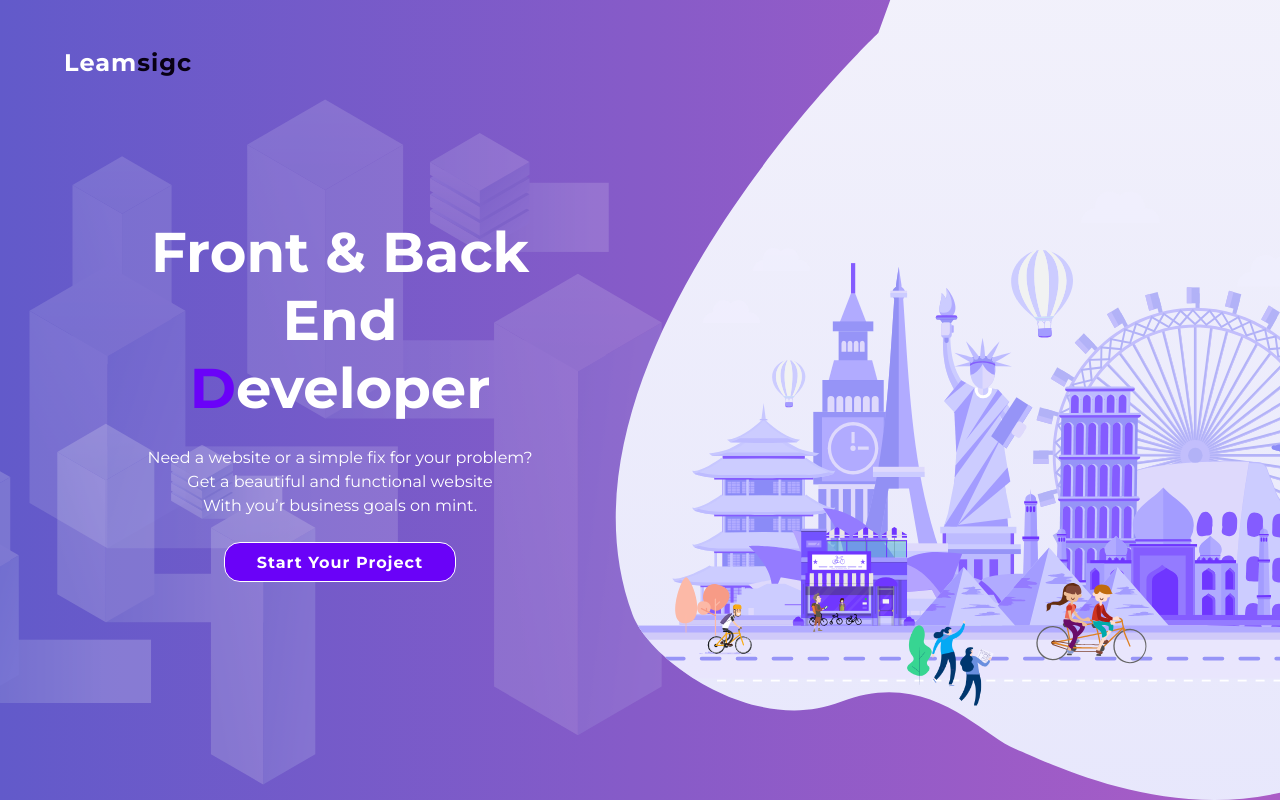
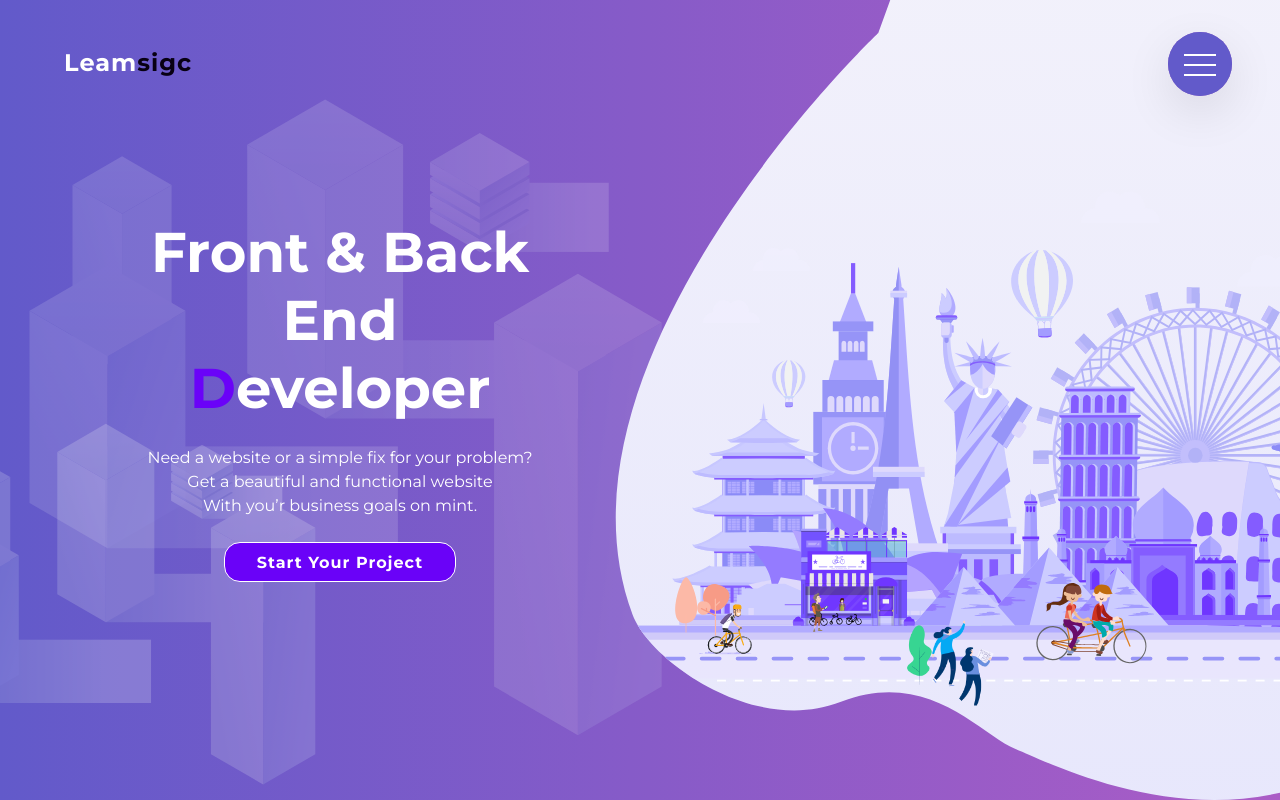
Before and after one commit to leamsigc/leamsigc-react-portfolio, a React (Vite) app: page / in a window 1280 px wide. Built offline with nearby package versions, Linux system fonts and the light colour scheme.

Commit message:
having problems to toggle menu

```diff
--- a/src/components/App.js
+++ b/src/components/App.js
@@ -1,11 +1,24 @@
 import React, { Component } from 'react';
 import Header from './Header';
 export default class App extends Component {
+	constructor() {
+		super();
+		this.state = {
+			menuState: 'close'
+		};
+		this.toggleMenu.bind(this);
+	}
+
+	toggleMenu(menustate) {
+		console.log(menustate);
+		this.setState({
+			menuState: menustate
+		});
+	}
 	render() {
 		return (
 			<div>
-				<Header />
-
+				<Header menuToggler={this.toggleMenu} />
 			</div>
 		);
 	}
--- a/src/components/Header.js
+++ b/src/components/Header.js
@@ -1,12 +1,19 @@
-import React from 'react';
+import React, { useState } from 'react';
+
 import headerBackgroundimg from '../images/leamsigcHomeBG.svg';
 export default function Header() {
+	const [menuState] = useState(0);
+
 	return (
 		<div style={HeaderContainerStyle}>
 			<header style={headerStyle}>
 				<div className="logo__container">
 					Leam<span className="dark-letters">sigc</span>
 				</div>
+				<div className="toggle__container" onClick={() => prop.menuToggler('open', this)}>
+					<span className="menu__bar" />
+				</div>
+				<div className={`nav__background `} />
 				<div className="container">
 					<h1 className="title">
 						Front & Back
--- a/src/sass/Components/Header.sass
+++ b/src/sass/Components/Header.sass
@@ -16,6 +16,60 @@ header
     font-size: 1.5rem
     .dark-letters
         color: var(--dark-color)
+.toggle__container
+    background: var(--main-color)
+    padding: 0 1rem
+    height: 4rem
+    width: 4rem
+    border-radius: 50%
+    z-index: 2000
+    box-shadow: 0 1rem 3rem rgba(0, 0, 0, 0.1)
+    text-align: center
+    cursor: pointer
+    position: fixed
+    top: 2rem
+    right: 3rem
+    &:hover
+        .menu__bar:after
+            top: -0.8rem
+        .menu__bar:before
+            bottom: -0.8rem
+    .menu__bar
+        width: 2rem
+        height: 2px
+        background: var(--white-color)
+        display: block
+        position: relative
+        margin-top: 2rem
+        &:after,
+        &:before
+            transition: all 0.3s ease-in-out
+            display: inline-block
+            content: ''
+            width: 2rem
+            height: 2px
+            background: var(--white-color)
+        &:after
+            position: absolute
+            top: -.6rem
+            left: 0rem
+        &:before
+            position: absolute
+            bottom: -.6rem
+            left: 0rem
+.nav__background
+    background: radial-gradient(var(--main-color), var(--secondary-color))
+    width: 4rem
+    height: 4rem
+    border-radius: 50%
+    z-index: 500
+    position: fixed
+    top: 2rem
+    right: 3rem
+    transition: transform 0.8s cubic-bezier(0.86, 0, 0.07, 1), -webkit-transform 0.8s cubic-bezier(0.86, 0, 0.07, 1)
+    &.menu__open
+        transform: scale(80)
+
 .title
     text-align: center
     width: 50%
```
